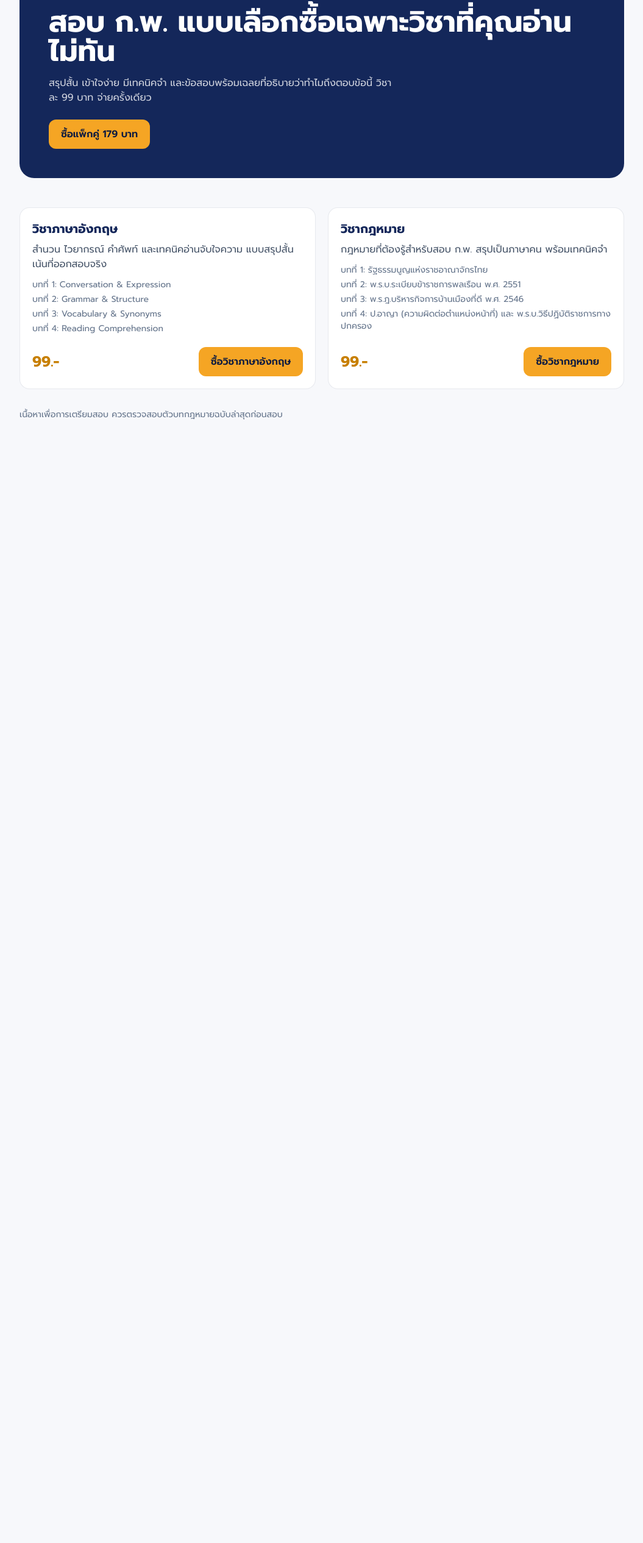
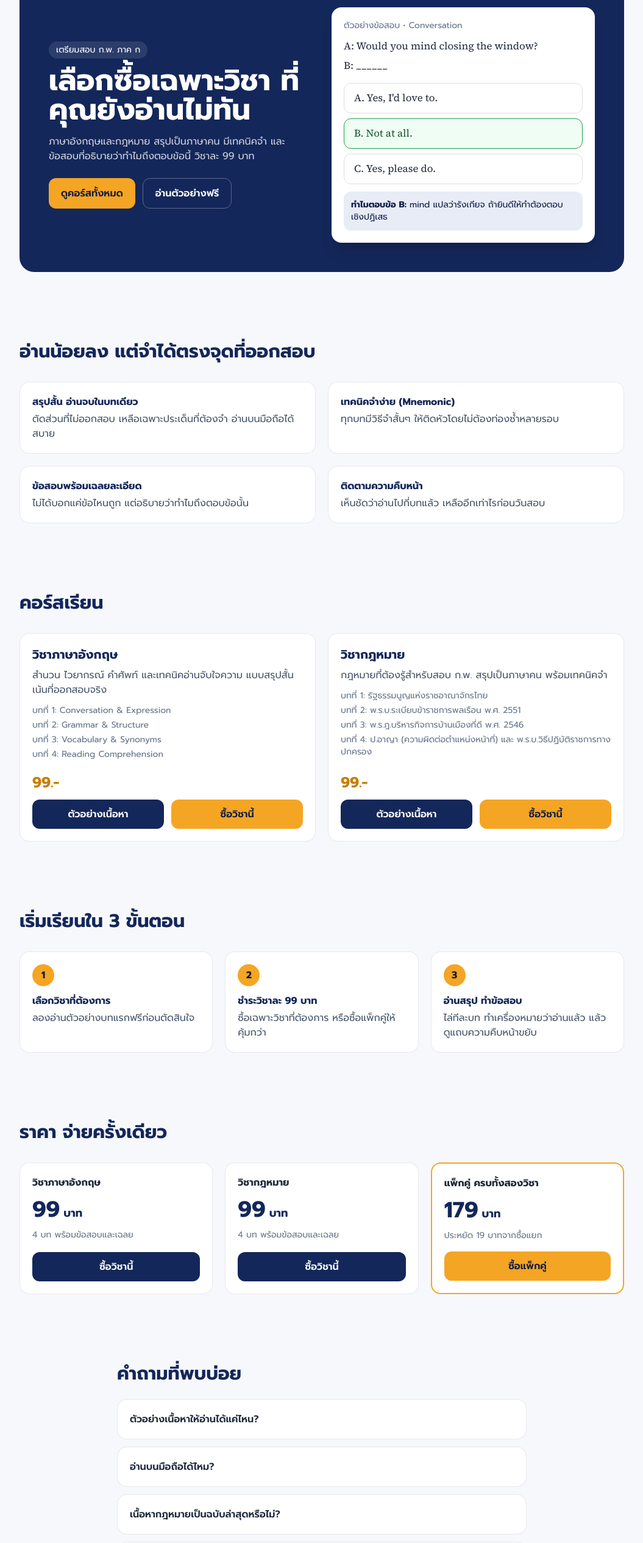
Before and after one commit to ksawatwari/KORPORRRCOMMERCIAL, a Next.js app in the folder kp-exam/kp/: page / in a window 1280 px wide. Shown: the part 129-2659 px from the top of the page at 61% size, without its empty margins (112-1167 px from the left). Before the commit the page ends 859 px from the top, so only its background shows below. Built offline with nearby package versions, Linux system fonts and the light colour scheme.

Commit message:
Update page.js

```diff
--- a/kp-exam/kp/app/page.js
+++ b/kp-exam/kp/app/page.js
@@ -3,36 +3,151 @@ import Link from "next/link";
 import { subjectList, BUNDLE_PRICE } from "@/lib/data";
 import { useApp } from "@/lib/store";
 
+const features = [
+  { t: "สรุปสั้น อ่านจบในบทเดียว", d: "ตัดส่วนที่ไม่ออกสอบ เหลือเฉพาะประเด็นที่ต้องจำ อ่านบนมือถือได้สบาย" },
+  { t: "เทคนิคจำง่าย (Mnemonic)", d: "ทุกบทมีวิธีจำสั้นๆ ให้ติดหัวโดยไม่ต้องท่องซ้ำหลายรอบ" },
+  { t: "ข้อสอบพร้อมเฉลยละเอียด", d: "ไม่ได้บอกแค่ข้อไหนถูก แต่อธิบายว่าทำไมถึงตอบข้อนั้น" },
+  { t: "ติดตามความคืบหน้า", d: "เห็นชัดว่าอ่านไปกี่บทแล้ว เหลืออีกเท่าไรก่อนวันสอบ" },
+];
+
+const steps = [
+  { t: "เลือกวิชาที่ต้องการ", d: "ลองอ่านตัวอย่างบทแรกฟรีก่อนตัดสินใจ" },
+  { t: "ชำระวิชาละ 99 บาท", d: "ซื้อเฉพาะวิชาที่ต้องการ หรือซื้อแพ็กคู่ให้คุ้มกว่า" },
+  { t: "อ่านสรุป ทำข้อสอบ", d: "ไล่ทีละบท ทำเครื่องหมายว่าอ่านแล้ว แล้วดูแถบความคืบหน้าขยับ" },
+];
+
+const faqs = [
+  { q: "ตัวอย่างเนื้อหาให้อ่านได้แค่ไหน?", a: "บทแรกของแต่ละวิชาเปิดให้ดูฟรีบางส่วน ส่วนที่เหลือจะปลดล็อกเมื่อซื้อวิชานั้น" },
+  { q: "อ่านบนมือถือได้ไหม?", a: "ได้ ออกแบบให้อ่านบนมือถือและแท็บเล็ตเป็นหลัก และมีโหมดมืดสำหรับอ่านตอนกลางคืน" },
+  { q: "เนื้อหากฎหมายเป็นฉบับล่าสุดหรือไม่?", a: "เราสรุปเพื่อเตรียมสอบ แต่กฎหมายแก้ไขได้เสมอ ควรเช็กตัวบทฉบับล่าสุดก่อนสอบอีกครั้ง" },
+  { q: "ซื้อทีละวิชาหรือแพ็กคู่ดีกว่า?", a: `ถ้าอ่านครบทั้งสองวิชา แพ็กคู่ ${BUNDLE_PRICE} บาท ถูกกว่าซื้อแยก ${99 * 2} บาท อยู่ ${99 * 2 - BUNDLE_PRICE} บาท` },
+];
+
 export default function Landing() {
   const { unlocked } = useApp();
   return (
-    <div className="space-y-12">
-      <section className="rounded-3xl bg-navy p-8 text-white sm:p-12">
-        <h1 className="text-3xl font-bold leading-tight sm:text-5xl">สอบ ก.พ. แบบเลือกซื้อเฉพาะวิชาที่คุณอ่านไม่ทัน</h1>
-        <p className="mt-4 max-w-xl text-white/80">
-          สรุปสั้น เข้าใจง่าย มีเทคนิคจำ และข้อสอบพร้อมเฉลยที่อธิบายว่าทำไมถึงตอบข้อนี้ วิชาละ 99 บาท จ่ายครั้งเดียว
+    <div className="space-y-20 sm:space-y-28">
+      {/* Hero */}
+      <section className="grid items-center gap-8 rounded-3xl bg-navy p-6 text-white sm:p-12 lg:grid-cols-2">
+        <div>
+          <p className="mb-3 inline-block rounded-full bg-white/10 px-3 py-1 text-sm">เตรียมสอบ ก.พ. ภาค ก</p>
+          <h1 className="text-3xl font-bold leading-tight sm:text-5xl">เลือกซื้อเฉพาะวิชา ที่คุณยังอ่านไม่ทัน</h1>
+          <p className="mt-4 max-w-md text-white/80">
+            ภาษาอังกฤษและกฎหมาย สรุปเป็นภาษาคน มีเทคนิคจำ และข้อสอบที่อธิบายว่าทำไมถึงตอบข้อนี้ วิชาละ 99 บาท
           </p>
-        <Link href="/checkout/bundle" className="btn-gold mt-6">ซื้อแพ็กคู่ {BUNDLE_PRICE} บาท</Link>
+          <div className="mt-6 flex flex-wrap gap-3">
+            <Link href="/#courses" className="btn-gold">ดูคอร์สทั้งหมด</Link>
+            <Link href="/preview/english" className="btn border border-white/30 hover:bg-white/10">อ่านตัวอย่างฟรี</Link>
+          </div>
+        </div>
+
+        <div className="rounded-2xl bg-white p-5 text-slate-800 shadow-xl dark:bg-night dark:text-slate-100" aria-label="ตัวอย่างข้อสอบ">
+          <p className="mb-2 text-sm text-slate-500">ตัวอย่างข้อสอบ • Conversation</p>
+          <p className="en">A: Would you mind closing the window?<br />B: ______</p>
+          <ul className="en mt-3 space-y-2">
+            <li className="rounded-xl border border-navy/15 px-4 py-2 dark:border-white/15">A. Yes, I'd love to.</li>
+            <li className="rounded-xl border border-green-600 bg-green-50 px-4 py-2 text-green-900 dark:bg-green-900/30 dark:text-green-100">B. Not at all.</li>
+            <li className="rounded-xl border border-navy/15 px-4 py-2 dark:border-white/15">C. Yes, please do.</li>
+          </ul>
+          <p className="mt-3 rounded-xl bg-navy-soft p-3 text-sm text-navy-deep dark:bg-white/10 dark:text-slate-100">
+            <b>ทำไมตอบข้อ B:</b> mind แปลว่ารังเกียจ ถ้ายินดีให้ทำต้องตอบเชิงปฏิเสธ
+          </p>
+        </div>
       </section>
 
-      <section className="grid gap-5 sm:grid-cols-2">
+      {/* Features */}
+      <section>
+        <h2 className="max-w-xl text-2xl font-bold text-navy sm:text-3xl dark:text-white">อ่านน้อยลง แต่จำได้ตรงจุดที่ออกสอบ</h2>
+        <div className="mt-8 grid gap-5 sm:grid-cols-2">
+          {features.map((f) => (
+            <div key={f.t} className="card">
+              <h3 className="font-bold text-navy dark:text-white">{f.t}</h3>
+              <p className="mt-1 text-slate-600 dark:text-slate-300">{f.d}</p>
+            </div>
+          ))}
+        </div>
+      </section>
+
+      {/* Courses */}
+      <section id="courses">
+        <h2 className="text-2xl font-bold text-navy sm:text-3xl dark:text-white">คอร์สเรียน</h2>
+        <div className="mt-8 grid gap-5 sm:grid-cols-2">
           {subjectList.map((s) => (
             <article key={s.slug} className="card flex flex-col">
-            <h2 className="text-xl font-bold text-navy dark:text-white">{s.title}</h2>
+              <h3 className="text-xl font-bold text-navy dark:text-white">{s.title}</h3>
               <p className="mt-2 text-slate-600 dark:text-slate-300">{s.blurb}</p>
               <ul className="mt-3 flex-1 space-y-1 text-sm text-slate-500 dark:text-slate-400">
                 {s.chapters.map((c) => <li key={c.id}>บทที่ {c.id}: {c.title}</li>)}
               </ul>
-            <div className="mt-5 flex items-center justify-between">
-              <span className="text-2xl font-bold text-gold-deep dark:text-gold">{s.price}.-</span>
+              <p className="mt-5 text-2xl font-bold text-gold-deep dark:text-gold">{s.price}.-</p>
+              <div className="mt-3 grid grid-cols-2 gap-3">
+                <Link href={`/preview/${s.slug}`} className="btn-navy">ตัวอย่างเนื้อหา</Link>
                 {unlocked[s.slug] ? (
-                <Link href={`/course/${s.slug}`} className="btn-navy">เข้าเรียน</Link>
+                  <Link href={`/course/${s.slug}`} className="btn-gold">เข้าเรียน</Link>
                 ) : (
-                <Link href={`/checkout/${s.slug}`} className="btn-gold">ซื้อ{s.title}</Link>
+                  <Link href={`/checkout/${s.slug}`} className="btn-gold">ซื้อวิชานี้</Link>
                 )}
               </div>
             </article>
           ))}
+        </div>
+      </section>
+
+      {/* How */}
+      <section id="how">
+        <h2 className="text-2xl font-bold text-navy sm:text-3xl dark:text-white">เริ่มเรียนใน 3 ขั้นตอน</h2>
+        <ol className="mt-8 grid gap-5 sm:grid-cols-3">
+          {steps.map((s, i) => (
+            <li key={s.t} className="card">
+              <span className="flex h-9 w-9 items-center justify-center rounded-full bg-gold font-bold text-navy-deep">{i + 1}</span>
+              <h3 className="mt-3 font-bold text-navy dark:text-white">{s.t}</h3>
+              <p className="mt-1 text-slate-600 dark:text-slate-300">{s.d}</p>
+            </li>
+          ))}
+        </ol>
+      </section>
+
+      {/* Pricing */}
+      <section id="pricing">
+        <h2 className="text-2xl font-bold text-navy sm:text-3xl dark:text-white">ราคา จ่ายครั้งเดียว</h2>
+        <div className="mt-8 grid gap-5 sm:grid-cols-3">
+          {subjectList.map((s) => (
+            <div key={s.slug} className="card flex flex-col">
+              <h3 className="font-bold">{s.title}</h3>
+              <p className="my-3 text-4xl font-bold text-navy dark:text-white">{s.price}<span className="text-lg"> บาท</span></p>
+              <p className="flex-1 text-sm text-slate-500 dark:text-slate-400">{s.chapters.length} บท พร้อมข้อสอบและเฉลย</p>
+              <Link href={`/checkout/${s.slug}`} className="btn-navy mt-4">ซื้อวิชานี้</Link>
+            </div>
+          ))}
+          <div className="flex flex-col rounded-2xl border-2 border-gold bg-white p-5 dark:bg-navy-deep">
+            <h3 className="font-bold">แพ็กคู่ ครบทั้งสองวิชา</h3>
+            <p className="my-3 text-4xl font-bold text-navy dark:text-white">{BUNDLE_PRICE}<span className="text-lg"> บาท</span></p>
+            <p className="flex-1 text-sm text-slate-500 dark:text-slate-400">ประหยัด {99 * 2 - BUNDLE_PRICE} บาทจากซื้อแยก</p>
+            <Link href="/checkout/bundle" className="btn-gold mt-4">ซื้อแพ็กคู่</Link>
+          </div>
+        </div>
+      </section>
+
+      {/* FAQ */}
+      <section id="faq" className="mx-auto max-w-2xl">
+        <h2 className="text-2xl font-bold text-navy sm:text-3xl dark:text-white">คำถามที่พบบ่อย</h2>
+        <div className="mt-6 space-y-3">
+          {faqs.map((f) => (
+            <details key={f.q} className="card group">
+              <summary className="cursor-pointer list-none font-semibold">{f.q}</summary>
+              <p className="mt-2 text-slate-600 dark:text-slate-300">{f.a}</p>
+            </details>
+          ))}
+        </div>
+      </section>
+
+      {/* Final CTA */}
+      <section className="rounded-3xl bg-navy p-8 text-center text-white sm:p-12">
+        <h2 className="text-2xl font-bold sm:text-3xl">ลองอ่านบทแรกก่อน แล้วค่อยตัดสินใจ</h2>
+        <div className="mt-6 flex flex-wrap justify-center gap-3">
+          <Link href="/preview/english" className="btn-gold">ตัวอย่างวิชาภาษาอังกฤษ</Link>
+          <Link href="/preview/law" className="btn border border-white/30 hover:bg-white/10">ตัวอย่างวิชากฎหมาย</Link>
+        </div>
       </section>
     </div>
   );
```
Lines whose indentation alone changed are shown as unchanged.
